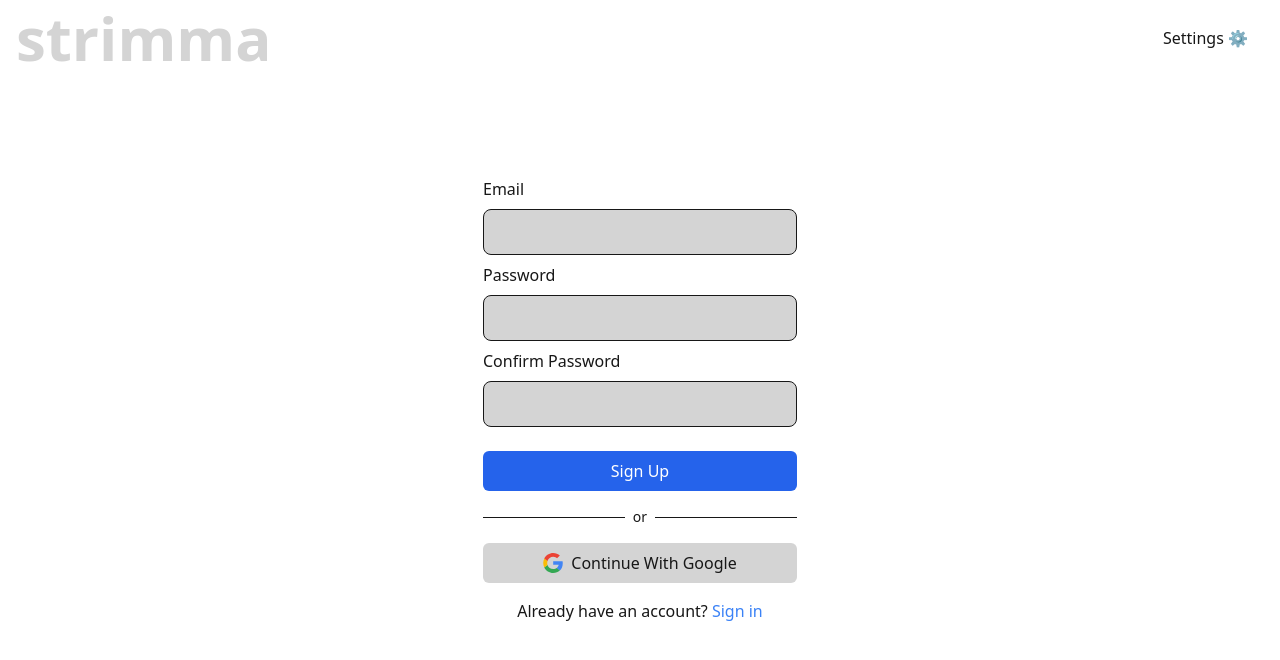
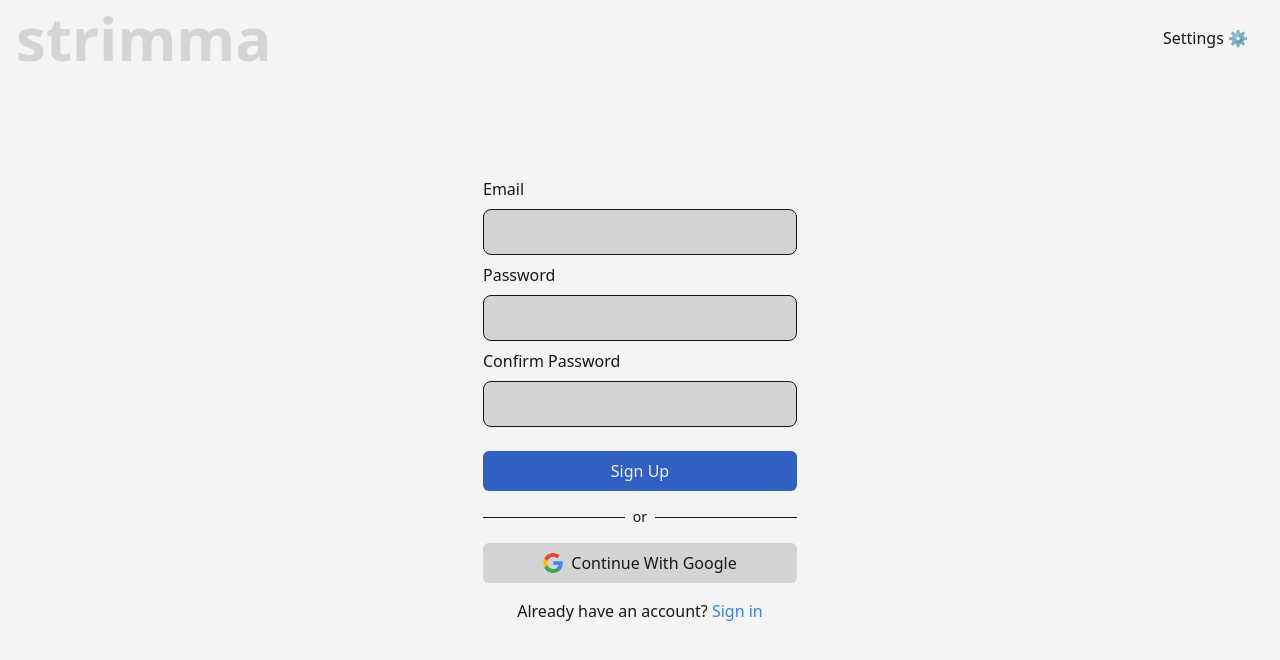
Before and after one commit to joayo13/strimma, a SvelteKit app: page /auth/signup in a window 1280 px wide. Shown: the top 660 px of the page. Built offline with nearby package versions, Linux system fonts and the light colour scheme; no server answers.

Commit message:
updated themes colors to use less intense contrasts

```diff
--- a/src/app.css
+++ b/src/app.css
@@ -13,65 +13,58 @@
 
 .theme-dark {
 	--color-primary: #525252;
-	--color-secondary: #c2410c;
+	--color-secondary: #b84f26;
 	--color-text-primary: #ffffff;
 	--color-text-secondary: #ffffff;
-	--color-bg-primary: #171717;
+	--color-bg-primary: #111111;
 }
 
 .theme-light {
 	--color-primary: #d4d4d4;
-	--color-secondary: #2563eb;
+	--color-secondary: #3160c5;
 	--color-text-primary: #171717;
-	--color-text-secondary: #ffffff;
-	--color-bg-primary: #ffffff;
+	--color-text-secondary: #f4f4f4;
+	--color-bg-primary: #f4f4f4;
 }
 .theme-amethyst {
-	--color-primary: #5b21b6;
-	--color-secondary: #be185d;
+	--color-primary: #6c40b3;
+	--color-secondary: #aa2f62;
 	--color-text-primary: #ddd6fe;
 	--color-text-primary: #ddd6fe;
-	--color-bg-primary: #1e1b4b;
+	--color-bg-primary: #1a1830;
 }
 
 .theme-ruby {
-	--color-primary: #dc2626;
-	--color-secondary: #fecaca;
-	--color-text-primary: #fecaca;
-	--color-text-secondary: #450a0a;
-	--color-bg-primary: #450a0a;
+	--color-primary: #6e3131;
+	--color-secondary: #ecc7c7;
+	--color-text-primary: #ecc7c7;
+	--color-text-secondary: #271212;
+	--color-bg-primary: #271212;
 }
 .theme-janvier {
-	--color-primary: #dbeafe;
+	--color-primary: #c2cfe0;
 	--color-secondary: #020617;
 	--color-text-primary: #020617;
 	--color-text-secondary: #dbeafe;
-	--color-bg-primary: #93c5fd;
-}
-.theme-voltage {
-	--color-primary: #facc15;
-	--color-secondary: #171717;
-	--color-text-primary: #171717;
-	--color-text-secondary: #ffffff;
-	--color-bg-primary: #22d3ee;
+	--color-bg-primary: #7fa5d1;
 }
 .theme-zen {
-	--color-primary: #ecfdf5;
+	--color-primary: #ddf8ea;
 	--color-secondary: #15803d;
 	--color-text-primary: #171717;
-	--color-text-secondary: #ffffff;
-	--color-bg-primary: #bbf7d0;
+	--color-text-secondary: #f4f4f4;
+	--color-bg-primary: #95cfa8;
 }
 .theme-gamma {
 	--color-primary: #5b21b6;
 	--color-secondary: #ddd6fe;
-	--color-text-primary: #a3e635;
+	--color-text-primary: #aad16c;
 	--color-text-secondary: #171717;
-	--color-bg-primary: #2e1065;
+	--color-bg-primary: #1f172e;
 }
 .theme-eva {
 	--color-primary: #064e3b;
-	--color-secondary: #0a0a0a;
+	--color-secondary: #111111;
 	--color-text-primary: #ffffff;
 	--color-text-secondary: #ffffff;
 	--color-bg-primary: #022c22;
--- a/src/components/SelectTheme.svelte
+++ b/src/components/SelectTheme.svelte
@@ -1,18 +1,7 @@
 <script lang="ts">
 	import { theme } from '$lib/theme';
 
-	const themes = [
-		'dark',
-		'light',
-		'amethyst',
-		'eva',
-		'gamma',
-		'janvier',
-		'ruby',
-		'sudo',
-		'voltage',
-		'zen'
-	]; // Add more if needed
+	const themes = ['dark', 'light', 'amethyst', 'eva', 'gamma', 'janvier', 'ruby', 'sudo', 'zen']; // Add more if needed
 
 	function changeTheme(event: Event) {
 		const newTheme = (event.target as HTMLSelectElement).value;
```
